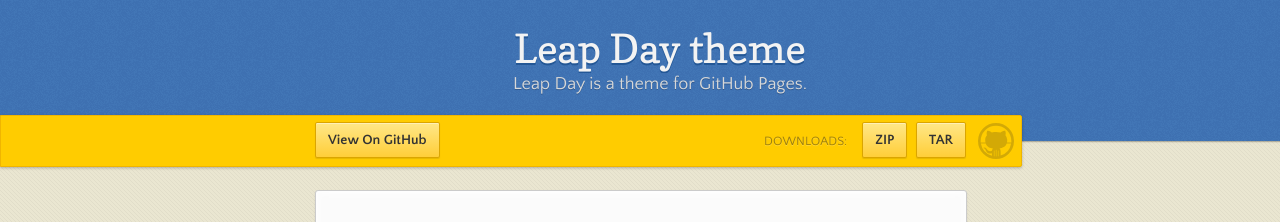
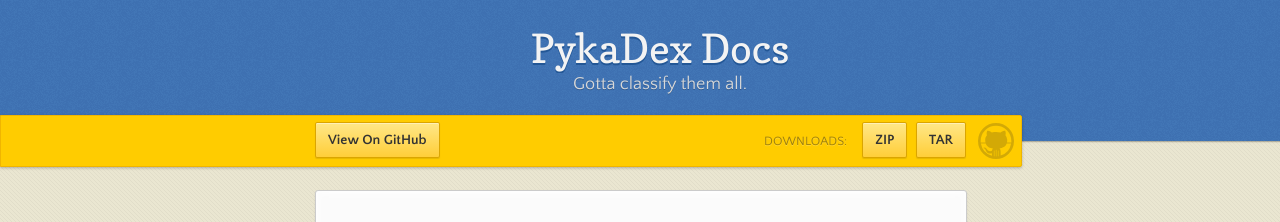
Before and after one commit to PykaDex/PykaDex_Docs, a Jekyll site: the page built from index.md, in a window 1280 px wide. Shown: the top 222 px of the page. Built offline with Jekyll 4.4.1, drawn with Linux system fonts in a browser that asks for light colours.

Commit message:
Update _config.yml

```diff
--- a/_config.yml
+++ b/_config.yml
@@ -1,5 +1,5 @@
-title: Leap Day theme
-description: Leap Day is a theme for GitHub Pages.
+title: PykaDex Docs
+description: Gotta classify them all.
 show_downloads: true
 google_analytics:
 theme: jekyll-theme-leap-day
```
